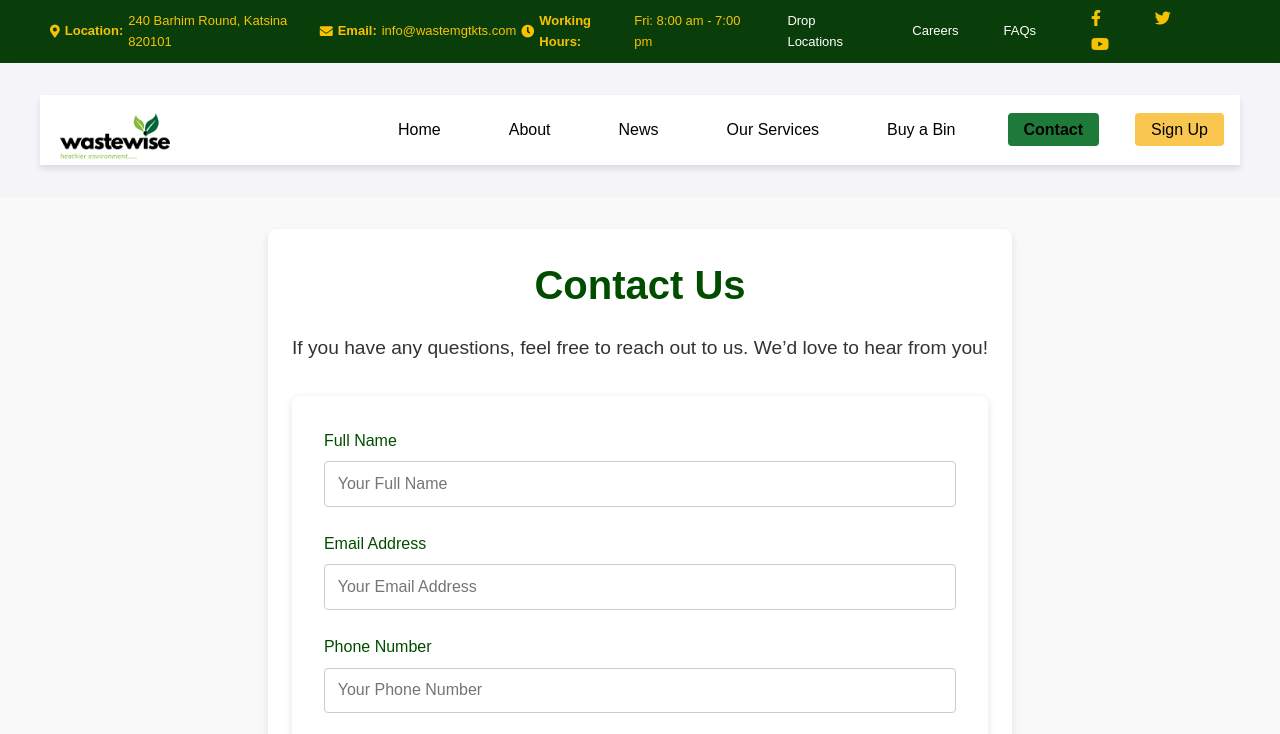
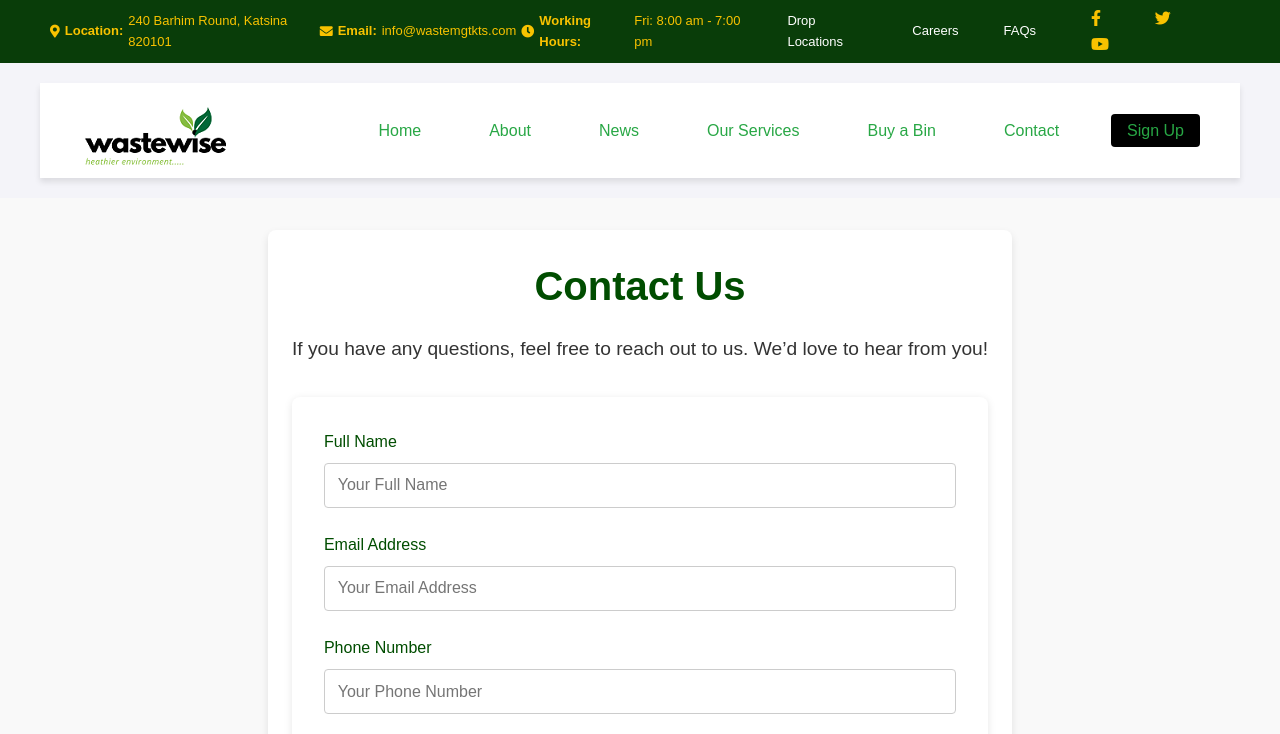
Before and after one commit to dammylove97/wastemanagement, a plain HTML site: page Contact-page.html in a window 1280 px wide. Shown: the top 734 px of the page. Drawn offline with Linux system fonts and the light colour scheme; some packages are replaced by stand-ins of ours.

Commit message:
Update Contact-page.html

```diff
--- a/Contact-page.html
+++ b/Contact-page.html
@@ -193,109 +193,6 @@
 
 
 
-<style>
-/* Header */
-header {
-    background-color: #28a745; /* Green background */
-    color: #ffffff; /* White text */
-    width: 100%; /* Full width */
-    text-align: center; /* Center the content */
-    padding: 1rem 1rem;
-    box-shadow: 0 4px 6px rgba(0, 0, 0, 0.1);
-}
-
-/* Navbar styles */
-.navbar {
-    display: flex;
-    justify-content: space-between;
-    align-items: center;
-    max-width: 1200px;
-    margin: 0 auto;
-    padding: 0 1rem;
-}
-
-.logo img {
-    width: 120px;
-    height: auto;
-}
-
-.nav-links {
-    list-style: none;
-    display: flex;
-    gap: 1rem;
-}
-
-.nav-links li a {
-    text-decoration: none;
-    color: black;
-    font-size: 1rem;
-    padding: 0.5rem 1rem;
-    border-radius: 4px;
-    transition: background-color 0.3s ease;
-}
-
-.nav-links li a:hover {
-    background-color: #1e7a38; /* Darker green for hover */
-
-}
-
-.nav-links li a.active {
-    background-color: #1e7a38;
-    font-weight: bold;
-}
-
-/* Hero content styles */
-.hero {
-    padding: 2rem 1rem;
-    background-image: url('contact-bg.jpg'); /* Replace with your contact-specific background image */
-    background-size: cover;
-    background-position: center;
-}
-
-.hero-content {
-    max-width: 600px;
-    margin: 0 auto;
-    text-align: center;
-}
-
-.hero-text {
-    margin: 2rem 0;
-}
-
-.hero-text h1 {
-    font-size: 3rem;
-    margin-bottom: 1rem;
-}
-
-.hero-text h1 span {
-    color: #f9c74f; /* Accent color for 'Us' */
-}
-
-.hero-text p {
-    font-size: 1.2rem;
-    margin-bottom: 2rem;
-}
-
-/* Utility button styles */
-.signup-btn {
-    background-color: #f9c74f;
-    color: #004d00;
-    font-weight: bold;
-    padding: 0.5rem 1rem;
-    text-decoration: none;
-    border-radius: 4px;
-    transition: background-color 0.3s ease;
-}
-
-.signup-btn:hover {
-    background-color: #ffcc00;
-}
-
-</style>
-
-
-
-
 </body>
 
 </html>
```
